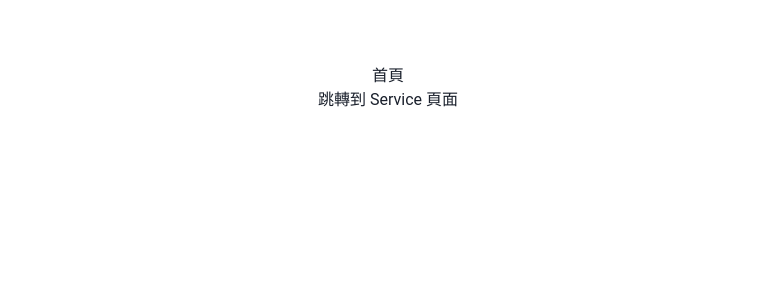
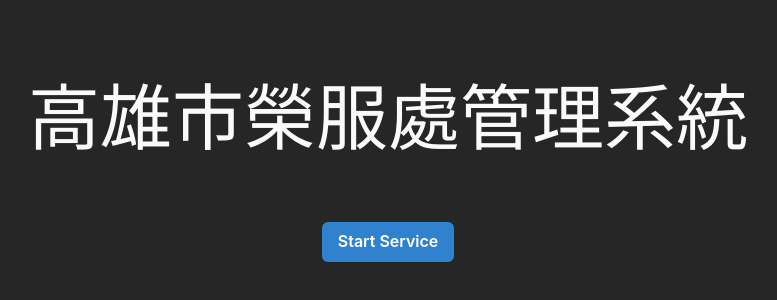
Before and after one commit to Oasisisisisis/Managment, a React (Create React App) app: page / in a window 1280 px wide. Shown: the part 236-536 px from the top of the page, without its empty margins (252-1029 px from the left). Built offline with nearby package versions, Linux system fonts and the light colour scheme.

Commit message:
theme settin

```diff
--- a/src/Main.css
+++ b/src/Main.css
@@ -1,4 +1,9 @@
 .MainTopic{
     margin-top: 300px;
     text-align: center;
+    font-size: 72px;
 }
+.StartButton{
+    margin-top: 50px;
+    text-align: center;
+}
--- a/src/Main.js
+++ b/src/Main.js
@@ -2,7 +2,8 @@
 import './Main.css'
 import React from 'react';
 import { useNavigate } from 'react-router-dom';
-import { ChakraProvider, Button } from '@chakra-ui/react';
+import { ChakraProvider, Button, theme, Box } from '@chakra-ui/react';
+import customTheme from './theme';
 
 function Main() {
   const navigate = useNavigate();
@@ -12,10 +13,14 @@ function Main() {
   };
 
   return (
-    <div className='MainTopic'>
-      <h1>首頁</h1>
-      <button onClick={handleClick}>跳轉到 Service 頁面</button>
-    </div>
+    <ChakraProvider theme={customTheme}>
+        <div className='MainTopic'>
+          <h1>高雄市榮服處管理系統</h1>
+        </div>
+        <div className='StartButton'>
+          <Button onClick={handleClick}>Start Service</Button>
+        </div>
+    </ChakraProvider>
   );
 }
 
--- a/src/theme.js
+++ b/src/theme.js
@@ -1,25 +1,42 @@
 // theme.js
-import { extendTheme } from "@chakra-ui/react";
+import { extendTheme, withDefaultColorScheme } from "@chakra-ui/react";
 
-const customTheme = extendTheme({
-  colors: {
-    brand: {
-      100: "#f7fafc",
-      500: "#2b6cb0", // 主色
-      900: "#1a202c",
+// 色彩盤
+const colors = {
+  gray: {
+    900: '#262626',
+    800: '#323232',
+    700: '#434343',
+    600: '#595959',
+    500: '#8c8c8c',
+    400: '#BFBFBF',
+    300: '#d9d9d9',
+    200: '#f0f0f0',
+    100: '#f5f5f5',
+    50: '#fafafa'
+  }
+};
+
+// 主題顏色
+const styles = {
+  global: {
+    body: {
+      bg: 'gray.900',     // 設定背景為深灰
+      color: 'gray.50',   // 設定文字顏色為淺灰/白
     },
   },
-  fonts: {
-    heading: "Poppins, sans-serif",
-    body: "Roboto, sans-serif",
+};
+
+
+const customTheme = extendTheme(
+  {
+    colors,
+    styles
   },
-  components: {
-    Button: {
-      baseStyle: {
-        borderRadius: "xl",
-      },
-    },
-  },
-});
+  withDefaultColorScheme({
+    colorScheme: 'blue',
+    components: ['Button'], // 指定哪些元件使用預設色系
+  })
+);
 
 export default customTheme;
```
